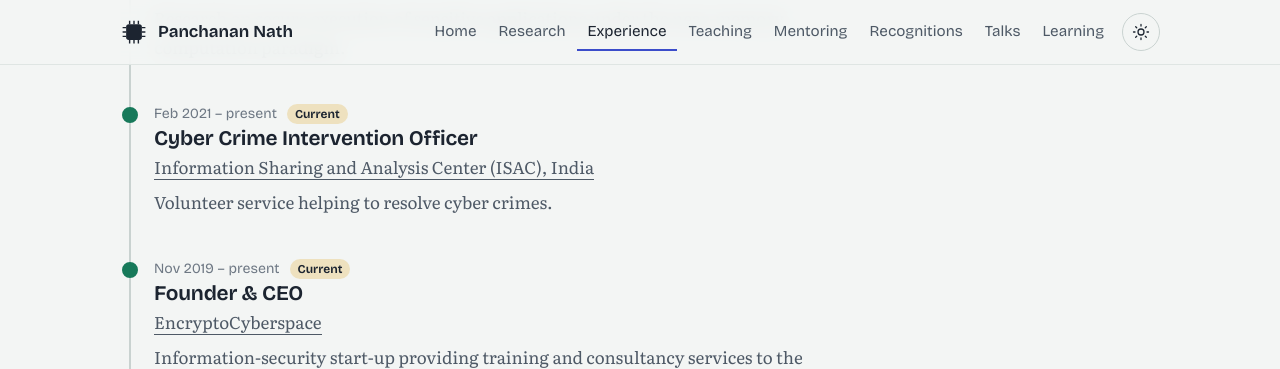
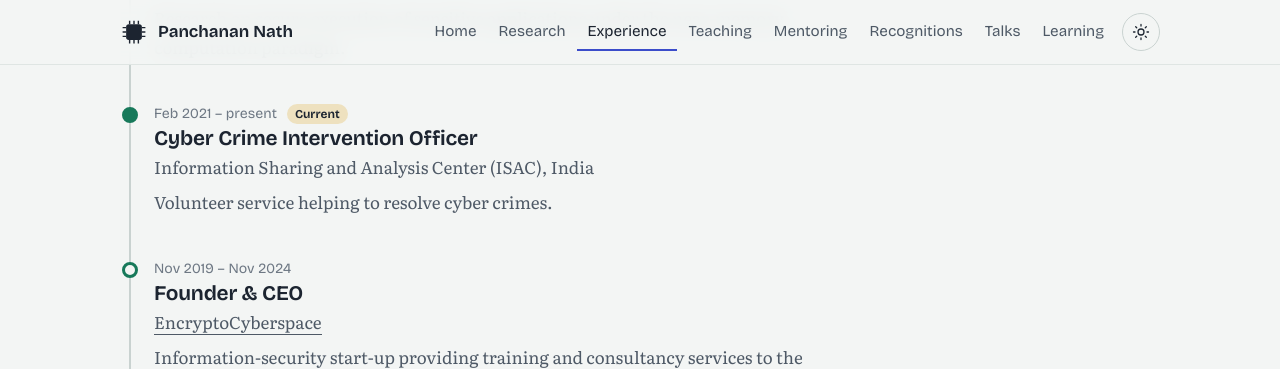
Before and after one commit to PanchananNath/PanchananNath.github.io, a Jekyll site: the page built from experience.html, in a window 1280 px wide and 900 px high, scrolled down 708 px. Shown: the top 369 px of the window. Built offline with Jekyll 4.4.1, drawn with Linux system fonts in a browser that asks for light colours.

Commit message:
Update experience.yml

```diff
--- a/_data/experience.yml
+++ b/_data/experience.yml
@@ -23,13 +23,12 @@
   track: industry
   current: true
   text: "Volunteer service helping to resolve cyber crimes."
-  url: "https://www.isacindia.org/panchanan-nath/"
+  # url: "https://www.isacindia.org/panchanan-nath/"
 
 - role: "Founder & CEO"
   org: "EncryptoCyberspace"
-  period: "Nov 2019 – present"
+  period: "Nov 2019 – Nov 2024"
   track: industry
-  current: true
   text: "Information-security start-up providing training and consultancy services to the community."
   url: "https://sites.google.com/view/encryptocyberspace"
 
```
